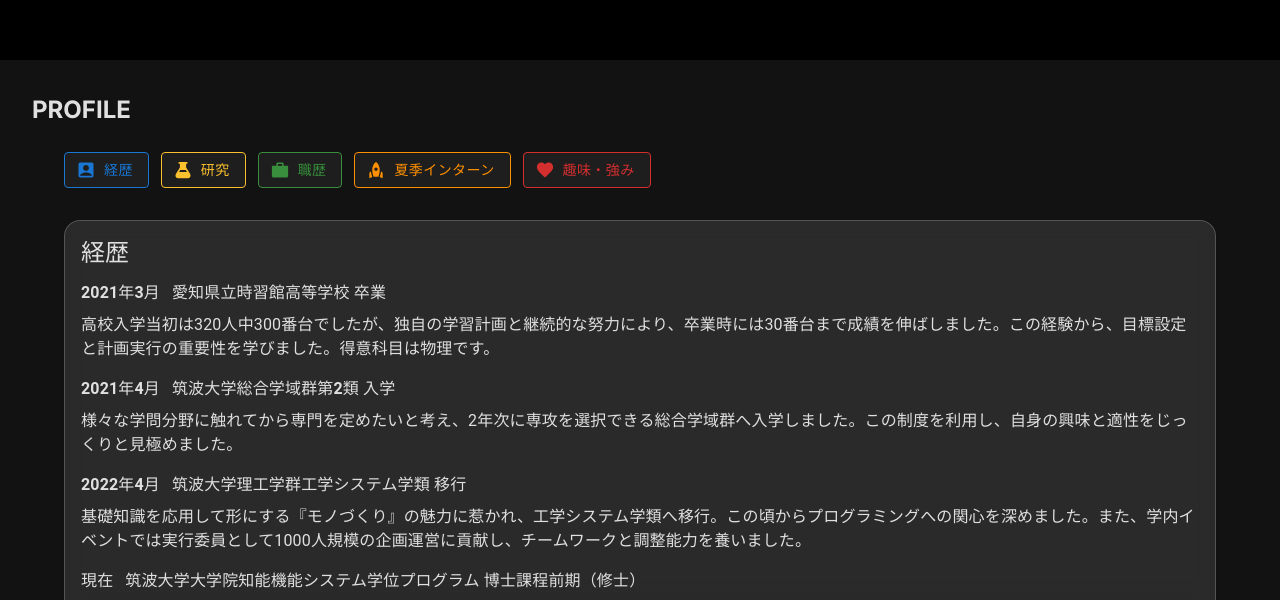
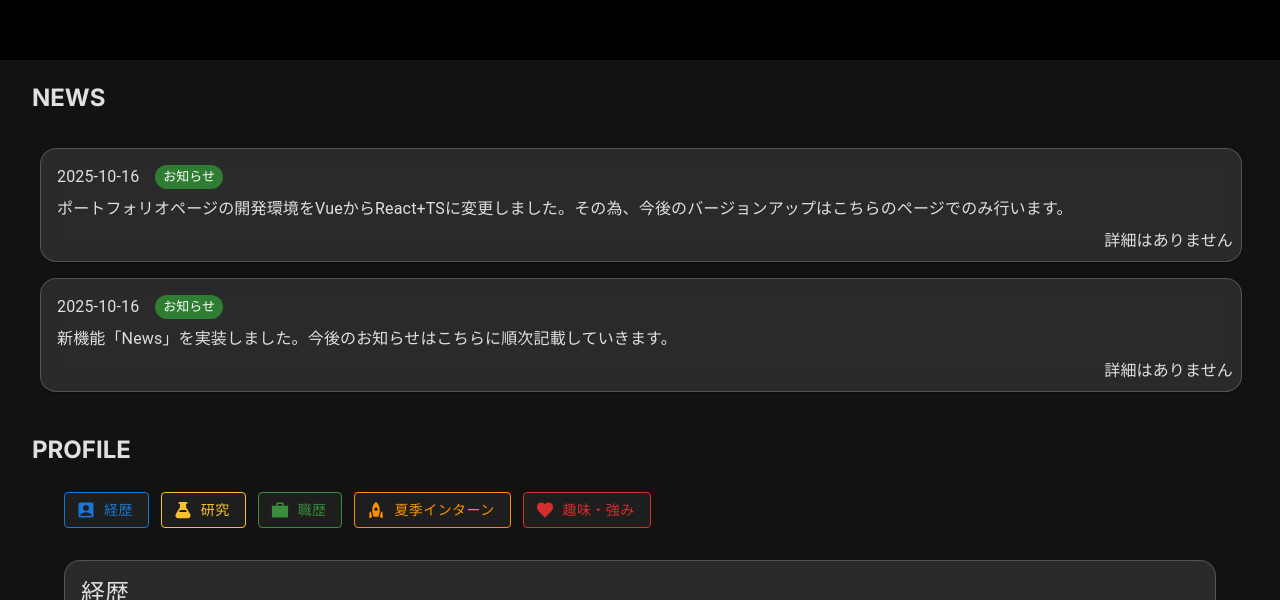
Before and after one commit to TasakiDaichi/portfolio_react, a React (Vite) app: page / in a window 1280 px wide. Shown: the part 804-1404 px from the top of the page. Built offline with nearby package versions, Linux system fonts and the light colour scheme.

Commit message:
Newコンポーネント実装

```diff
--- a/src/components/MainContents.tsx
+++ b/src/components/MainContents.tsx
@@ -6,6 +6,7 @@ import './MainContents.css';
 
 import IconButton from '@mui/material/IconButton';
 import { FaGithub } from "react-icons/fa";
+import NewsComponent from './News';
 
 const MainContents: React.FC = () => {
   const [isMounted, setIsMounted] = useState(false);
@@ -36,6 +37,14 @@ const MainContents: React.FC = () => {
               ユーザーを起点に、<br />誰にでも使いやすいプロダクトを。
             </p>
           </div>
+        </div>
+      </section>
+
+      {/*ニュースセクション*/}
+      <section>
+        <div className='container'>
+          <h2>NEWS</h2>
+          <NewsComponent />
         </div>
       </section>
 
--- /dev/null
+++ b/src/components/news.css
@@ -0,0 +1,39 @@
+.news-container {
+    max-height: 300px;
+    overflow-y: auto;
+    overflow-x: hidden;
+    padding: 8px;
+    display: flex;
+    flex-direction: column;
+    gap: 16px;
+}
+
+.news-card {
+    flex-shrink: 0;
+    width: 100%;
+}
+
+.dates{
+    display: flex;
+    justify-content: start;
+    align-items: center;
+    gap: 16px;
+    margin-bottom: 8px;
+}
+
+.categories{
+    display: flex;
+    justify-content: start;
+    align-items: center;
+    gap: 4px;
+}
+
+.card-actions {
+    justify-content: flex-end;
+    padding: 8px 16px;
+}
+
+.no-detail {
+    color: rgba(0, 0, 0, 0.4);
+    font-size: 0.875rem;
+}
--- /dev/null
+++ b/src/components/news.tsx
@@ -0,0 +1,41 @@
+import React from 'react';
+import Card from '@mui/material/Card';
+import CardContent from '@mui/material/CardContent';
+import Typography from '@mui/material/Typography';
+import { CardActions } from '@mui/material';
+import Button from '@mui/material/Button';
+import Chip from '@mui/material/Chip';
+
+import newsData from './newsData';
+import type { News } from './types';
+
+import "./news.css"
+
+const NewsComponent: React.FC = () => {
+    const sortedNews = [...newsData].sort((a, b) => b.id - a.id);
+
+    return (
+        <div className="news-container">
+        {sortedNews.map((n: News) => (
+            <Card key={n.id} className="news-card">
+                <CardContent sx={{ paddingBottom: 0, '&:last-child': { paddingBottom: 0 } }}>
+                    <div className="dates">
+                        <Typography component="p" sx={{ margin: 0 }}>{n.date}</Typography>
+                        <div className="categories">
+                            {n.category.map(category => (
+                                <Chip label={category} color='success' size="small"></Chip>
+                            ))}
+                        </div>
+                    </div>
+                    <Typography component="p" sx={{ margin: 0 }}>{n.description}</Typography>
+                </CardContent>
+                <CardActions className="card-actions">
+                    {n.link ? <Button href={n.link}>詳細はこちら</Button> : <Typography className="no-detail">詳細はありません</Typography>}
+                </CardActions>
+            </Card>
+        ))}
+        </div>
+    )
+}
+
+export default NewsComponent
--- /dev/null
+++ b/src/components/newsData.ts
@@ -0,0 +1,18 @@
+import type { News } from "./types";
+
+const newsData: News[] = [
+    {
+        id: 1,
+        date: "2025-10-16",
+        category: ["お知らせ"],
+        description: "新機能「News」を実装しました。今後のお知らせはこちらに順次記載していきます。",
+    },
+    {
+        id: 2,
+        date: "2025-10-16",
+        category: ["お知らせ"],
+        description: "ポートフォリオページの開発環境をVueからReact+TSに変更しました。その為、今後のバージョンアップはこちらのページでのみ行います。",
+    },
+];
+
+export default newsData;
--- a/src/components/profileData.ts
+++ b/src/components/profileData.ts
@@ -74,13 +74,25 @@ const profileData: CardData[] = [
   {
     id: "internship",
     title: "インターンシップ",
-    subtitle: "長期インターン以外にも、夏季インターンに挑戦し複数社で賞をいただいております。",
+    subtitle: "長期インターン以外にも、夏季インターンに挑戦し複数社で賞をいただいております。こちらは順次更新予定です。",
     sections: [
         {
-            heading: "freee株式会社",
-            paragraphs: [
-                ""
-            ]
+          heading: "freee株式会社",
+          paragraphs: [
+              "エンジニア2週間の実務型インターンに参加しました。"
+          ]
+        },
+        {
+          heading: "ラクスル株式会社",
+          paragraphs: [
+              "HackWeek2025に参加し、所属チームでインターンAwardを受賞しました。"
+          ]
+        },
+        {
+          heading: "Speee株式会社",
+          paragraphs: [
+              "3日間の事業開発型エンジニアインターンに参加し、所属チームで優秀賞を頂きました。"
+          ]
         }
     ]
   },
```
Also changed, not shown: src/components/types.ts (+13 -5 lines).
